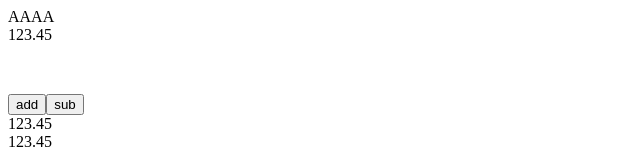
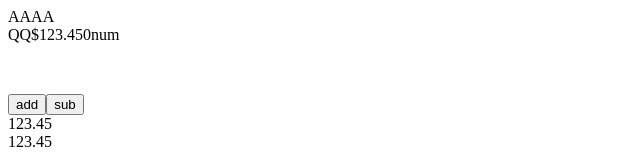
Before and after one commit to GuangAD/vue3-scroll-number, a Vue app: page / in a window 1280 px wide. Shown: the top 160 px of the page, without its empty margins (0-640 px from the left). Built offline with nearby package versions, Linux system fonts and the light colour scheme.

Commit message:
feat: 丰富props&增加tween函数

```diff
--- a/package.json
+++ b/package.json
@@ -12,9 +12,10 @@
     "lint": "eslint . --ext .vue,.js,.jsx,.cjs,.mjs,.ts,.tsx,.cts,.mts --fix --ignore-path .gitignore",
     "format": "prettier --write src/"
   },
-  "dependencies": {},
+  "dependencies": {
+    "js-easing-functions": "^1.0.3"
+  },
   "devDependencies": {
-    "vue": "^3.4.29",
     "@rushstack/eslint-patch": "^1.8.0",
     "@tsconfig/node20": "^20.1.4",
     "@types/node": "^20.14.5",
@@ -29,6 +30,7 @@
     "typescript": "~5.4.0",
     "vite": "^5.3.1",
     "vite-plugin-vue-devtools": "^7.3.1",
+    "vue": "^3.4.29",
     "vue-tsc": "^2.0.21"
   }
 }
--- a/src/App.vue
+++ b/src/App.vue
@@ -2,10 +2,10 @@
 import { ref } from 'vue'
 const value = ref(123.45)
 const add = () => {
-  value.value += 3
+  value.value += 20
 }
 const sub = () => {
-  value.value -= 3
+  value.value -= 20
 }
 </script>
 
--- a/src/components/ScrollNumber.vue
+++ b/src/components/ScrollNumber.vue
@@ -15,29 +15,69 @@
 import { computed } from 'vue'
 import ScrollNumberItem from './ScrollNumberItem.vue'
 import { getOption } from '../options'
+import type { IOptions } from '../options'
+
+interface IProps extends IOptions {
+  value: number
+}
 
 defineOptions({
   name: 'ScrollNumber'
 })
-const props = withDefaults(
-  defineProps<{
-    value: number
-    transformDuration?: number
-  }>(),
-  {
-    transformDuration: getOption('transformDuration')
-  }
-)
+const props = withDefaults(defineProps<IProps>(), {
+  transformDuration: () => getOption('transformDuration') as number,
+  fractionDigits: () => getOption('fractionDigits') as number,
+  prefix: () => getOption('prefix') as string,
+  infix: () => getOption('infix') as string,
+  suffix: () => getOption('suffix') as string,
+  thousandSeparator: () => getOption('thousandSeparator') as string
+})
 // ??
 function isNumber(x: any): x is number {
   return !Number.isNaN(+x)
 }
-function getNumbers(value: Number) {
-  return String(value)
-    .split('')
-    .map((it) => (isNumber(it) ? Number(it) : it))
+/** */
+function formatNumbers(
+  value: number,
+  fractionDigits: number,
+  prefix: string,
+  infix: string,
+  suffix: string,
+  thousandSeparator: string
+) {
+  // 分隔
+  const isNegative = value < 0
+  const digits: Array<number | string> = value.toFixed(fractionDigits).split('')
+  // 千分位符
+  if (thousandSeparator) {
+    let counter = 0
+    const target = isNegative ? 1 : 0
+    for (let i = digits.length - fractionDigits - 2; i > target; i--) {
+      counter++
+      if (counter > 0 && counter % 3 == 0) {
+        digits.splice(i, 0, thousandSeparator)
+      }
+    }
+  }
+  // 后缀
+  suffix && digits.push(suffix)
+  // 前缀2
+  infix && (value < 0 ? digits.splice(1, 0, infix) : digits.unshift(infix))
+  // 前缀1
+  prefix && digits.unshift(prefix)
+  return digits.map((it) => (isNumber(it) ? Number(it) : it))
 }
-const numbers = computed(() => getNumbers(props.value))
+
+const numbers = computed(() =>
+  formatNumbers(
+    props.value,
+    props.fractionDigits,
+    props.prefix,
+    props.infix,
+    props.suffix,
+    props.thousandSeparator
+  )
+)
 </script>
 
 <style scoped>
--- a/src/components/ScrollNumberItem.vue
+++ b/src/components/ScrollNumberItem.vue
@@ -8,6 +8,7 @@
 
 <script setup lang="ts">
 import { ref, watch, computed } from 'vue'
+import { easeInOutCubic } from 'js-easing-functions'
 
 const props = defineProps<{
   value: number
@@ -19,6 +20,7 @@ watch(
     if (isTransitioning) {
       start.value = current.value
       end.value = val
+      startTime = null
     } else {
       start.value = end.value
       end.value = val
@@ -29,9 +31,11 @@ watch(
 
 const start = ref(props.value)
 const end = ref(props.value)
-const current = ref(props.value)
+const current = ref(props.value % 10)
+
 const topValue = computed(() => Math.floor(current.value))
 const bottomValue = computed(() => Math.floor(current.value) + 1)
+
 const styleTop = computed(() => ({
   transform: `translateY(${(current.value - topValue.value) * 100 * -1}%)`,
   opacity: 1 - Math.abs(current.value - topValue.value)
@@ -68,12 +72,19 @@ function calcCurrrntValue(time: number) {
   }
   const progress = (time - startTime) / props.transformDuration
   if (progress > 1) {
-    current.value = end.value
+    current.value = end.value % 10
     startTime = null
     isTransitioning = false
     return
   }
-  current.value = (start.value + (end.value - start.value) * progress) % 10
+  // current.value = (start.value + (end.value - start.value) * progress) % 10
+  current.value =
+    easeInOutCubic(
+      time - startTime,
+      start.value,
+      end.value - start.value,
+      props.transformDuration
+    ) % 10
   rAF = requestAnimationFrame(calcCurrrntValue)
 }
 </script>
@@ -83,7 +94,6 @@ function calcCurrrntValue(time: number) {
   display: inline-block;
   position: relative;
   height: auto;
-  /* overflow: inherit; */
 }
 .scroll-item-wrapper .scroll-numbers {
   display: inline-block;
--- a/src/main.ts
+++ b/src/main.ts
@@ -5,6 +5,11 @@ import ScrollNumber from './index'
 
 createApp(App)
   .use(ScrollNumber, {
-    transformDuration: 2500
+    transformDuration: 1500,
+    fractionDigits: 3,
+    prefix: 'QQ',
+    infix: '$',
+    suffix: 'num',
+    thousandSeparator: ','
   })
   .mount('#app')
--- a/src/options.ts
+++ b/src/options.ts
@@ -1,9 +1,20 @@
 export interface IOptions {
-  transformDuration: number
+  curve?: 'linear' | 'ease' | 'ease-in' | 'ease-out' | 'ease-in-out' | 'cubic-bezier'
+  transformDuration?: number
+  fractionDigits?: number
+  prefix?: string
+  infix?: string
+  suffix?: string
+  thousandSeparator?: string
 }
 
 const options: IOptions = {
-  transformDuration: 1500
+  transformDuration: 1500,
+  fractionDigits: 0,
+  prefix: '',
+  infix: '',
+  suffix: '',
+  thousandSeparator: ','
 }
 
 export function getOption(key: keyof IOptions) {
```
Also changed, not shown: 1 other file (tests, documents, lock files or other folders).
